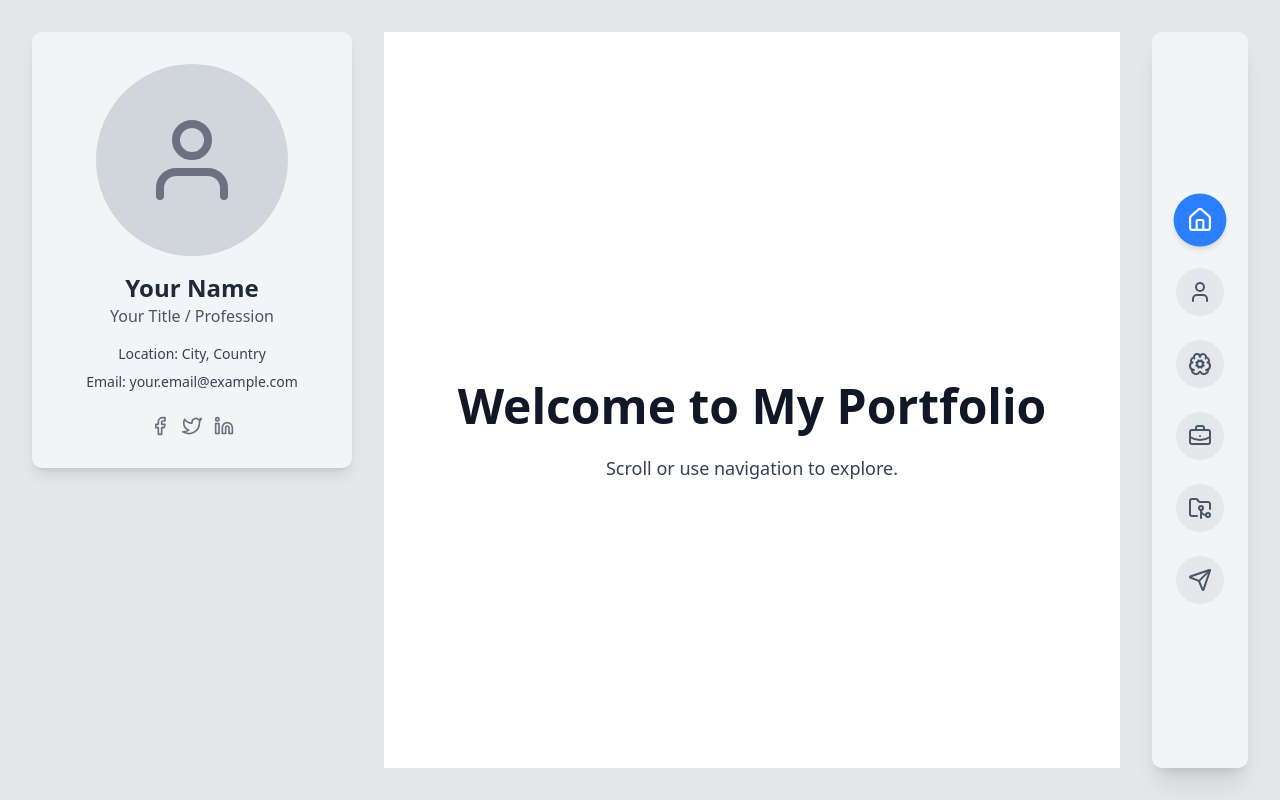
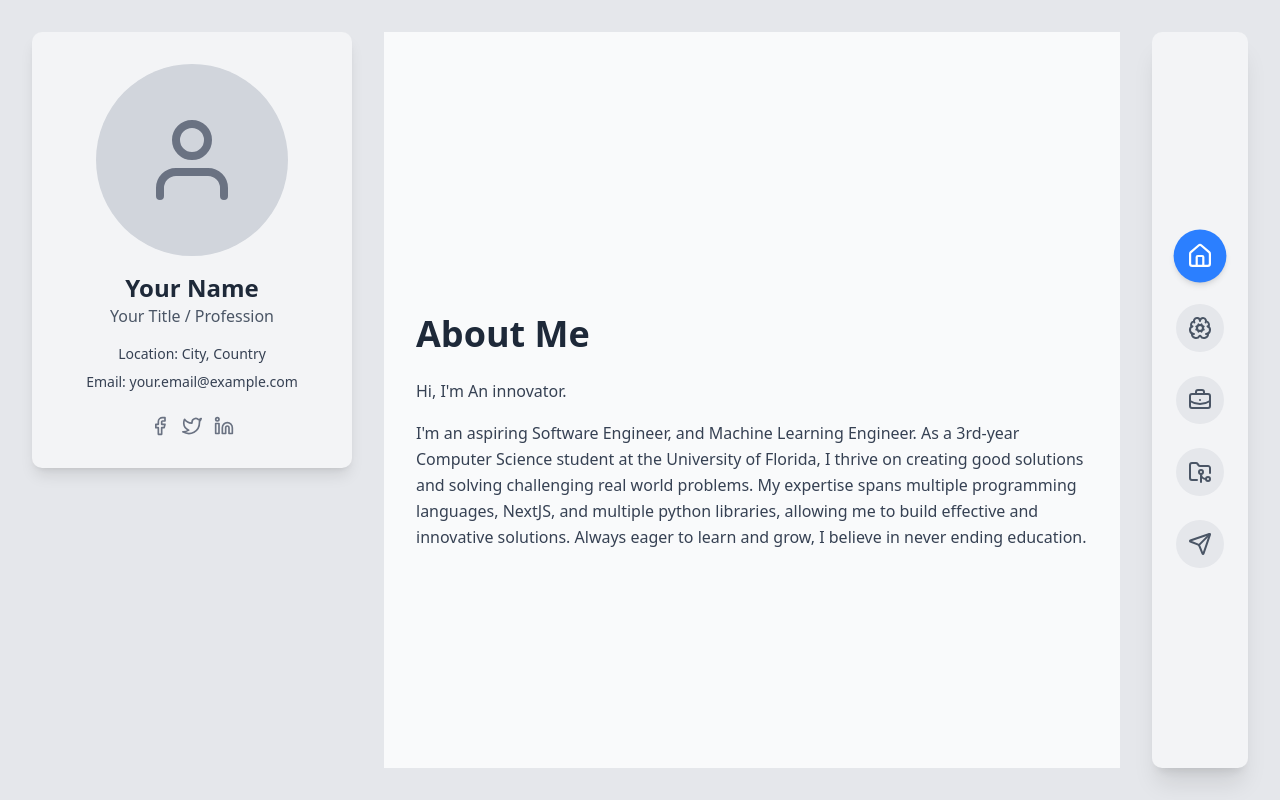
Before and after one commit to zbanks23/Portfolio, a Next.js app in the folder my-portfolio/: page / in a window 1280 px wide. Built offline with nearby package versions, Linux system fonts and the light colour scheme.

Commit message:
Got rid of the original home page by combining the home page with the about page

```diff
--- a/my-portfolio/src/app/page.tsx
+++ b/my-portfolio/src/app/page.tsx
@@ -5,29 +5,18 @@ import ProfileCard from "@/components/ProfileCard";
 import NavBar from "@/components/NavBar";
 import MainContent from "@/components/MainContent";
 
-const SECTION_IDS = [
-  "home",
-  "about",
-  "skills",
-  "experience",
-  "projects",
-  "contact",
-];
+const SECTION_IDS = ["home", "skills", "experience", "projects", "contact"];
 
 const PortfolioPage: React.FC = () => {
   const [activeSectionIndex, setActiveSectionIndex] = useState(0);
   const [isWheeling, setIsWheeling] = useState(false); // Prevents rapid scroll triggers
 
-  // Ref for the main content area to attach wheel listener if desired,
-  // though window listener is often simpler for this full-page effect.
-  // const mainContentScrollRef = useRef<HTMLDivElement>(null);
-
   const lastWheelTime = useRef(0);
   const scrollAccumulator = useRef(0);
 
-  const SCROLL_INTENT_THRESHOLD = 50; // Pixels: How much deltaY before we consider it an intent. Adjust as needed.
-  const SCROLL_COOLDOWN = 800; // Milliseconds: Cooldown between scroll navigations (should be > transition duration).
-  const CSS_TRANSITION_DURATION = 700; // Milliseconds: Match this with your CSS.
+  const SCROLL_INTENT_THRESHOLD = 50;
+  const SCROLL_COOLDOWN = 800; // ms: Cooldown between scroll navigations (should be > transition duration).
+  const CSS_TRANSITION_DURATION = 700; // ms: Match this with your CSS.
 
   const navigateToSection = useCallback((index: number) => {
     if (index >= 0 && index < SECTION_IDS.length) {
--- a/my-portfolio/src/components/MainContent.tsx
+++ b/my-portfolio/src/components/MainContent.tsx
@@ -9,22 +9,9 @@ interface MainContentProps {
 // Your original sections, but ensure each <section> is styled for full viewport height
 const InnerContent: React.FC = () => (
   <>
-    {/* Home Section (Welcome) */}
+    {/* Home Section */}
     <section
       id="home"
-      className="h-screen w-full flex flex-col justify-center items-center p-8 bg-white dark:bg-gray-900" // Added h-screen
-    >
-      <h1 className="text-4xl md:text-5xl font-bold text-gray-900 dark:text-white mb-6 text-center">
-        Welcome to My Portfolio
-      </h1>
-      <p className="text-lg text-gray-700 dark:text-gray-300 text-center">
-        Scroll or use navigation to explore.
-      </p>
-    </section>
-
-    {/* About Section */}
-    <section
-      id="about"
       className="h-screen w-full flex flex-col justify-center items-center p-8 bg-gray-50 dark:bg-gray-800" // Added h-screen, changed bg for visual distinction
     >
       <div className="max-w-3xl w-full">
@@ -95,7 +82,7 @@ const InnerContent: React.FC = () => (
         <div className="border-l-2 border-blue-500 dark:border-blue-400 pl-6 space-y-10 relative">
           {/* Experience Item 1 */}
           <div className="relative">
-            <div className="absolute -left-[35px] top-1 w-4 h-4 bg-blue-500 dark:bg-blue-400 rounded-full border-2 border-white dark:border-gray-900"></div>
+            <div className="absolute -left-[33px] top-1 w-4 h-4 bg-blue-500 dark:bg-blue-400 rounded-full border-2 border-white dark:border-gray-900"></div>
             <h3 className="text-xl font-medium text-gray-900 dark:text-white">
               Software Engineer
             </h3>
@@ -118,7 +105,7 @@ const InnerContent: React.FC = () => (
           </div>
           {/* Experience Item 2 */}
           <div className="relative">
-            <div className="absolute -left-[35px] top-1 w-4 h-4 bg-blue-500 dark:bg-blue-400 rounded-full border-2 border-white dark:border-gray-900"></div>
+            <div className="absolute -left-[33px] top-1 w-4 h-4 bg-blue-500 dark:bg-blue-400 rounded-full border-2 border-white dark:border-gray-900"></div>
             <h3 className="text-xl font-medium text-gray-900 dark:text-white">
               Junior Developer
             </h3>
--- a/my-portfolio/src/components/NavBar.tsx
+++ b/my-portfolio/src/components/NavBar.tsx
@@ -2,7 +2,6 @@
 import React from "react";
 import {
   House,
-  User, // Added for About section
   BrainCog,
   BriefcaseBusiness,
   FolderGit2Icon,
@@ -21,7 +20,6 @@ const navItemsConfig: {
   [key: string]: { icon: React.JSX.Element; name: string };
 } = {
   home: { icon: <House size={24} />, name: "Home" },
-  about: { icon: <User size={24} />, name: "About Me" }, // Added About
   skills: { icon: <BrainCog size={24} />, name: "Skills" },
   experience: { icon: <BriefcaseBusiness size={24} />, name: "Experience" },
   projects: { icon: <FolderGit2Icon size={24} />, name: "Projects" },
```
